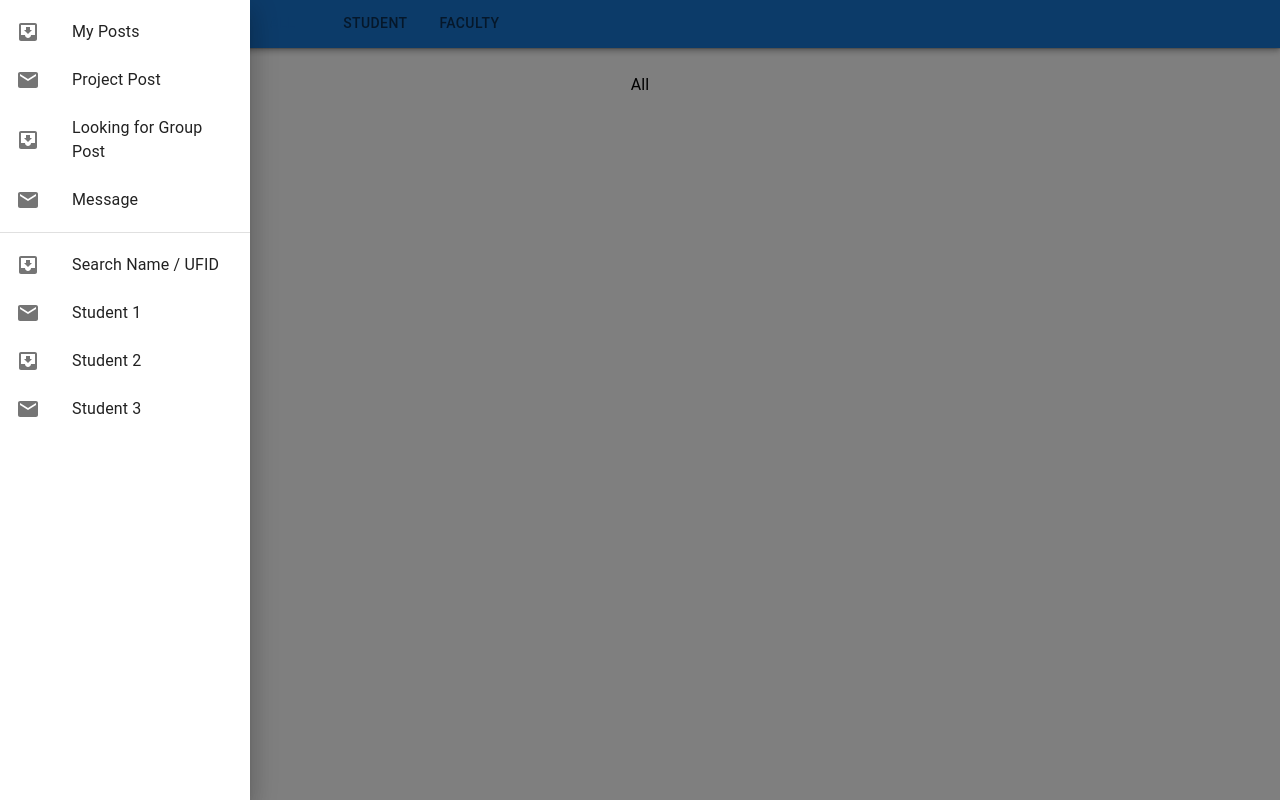
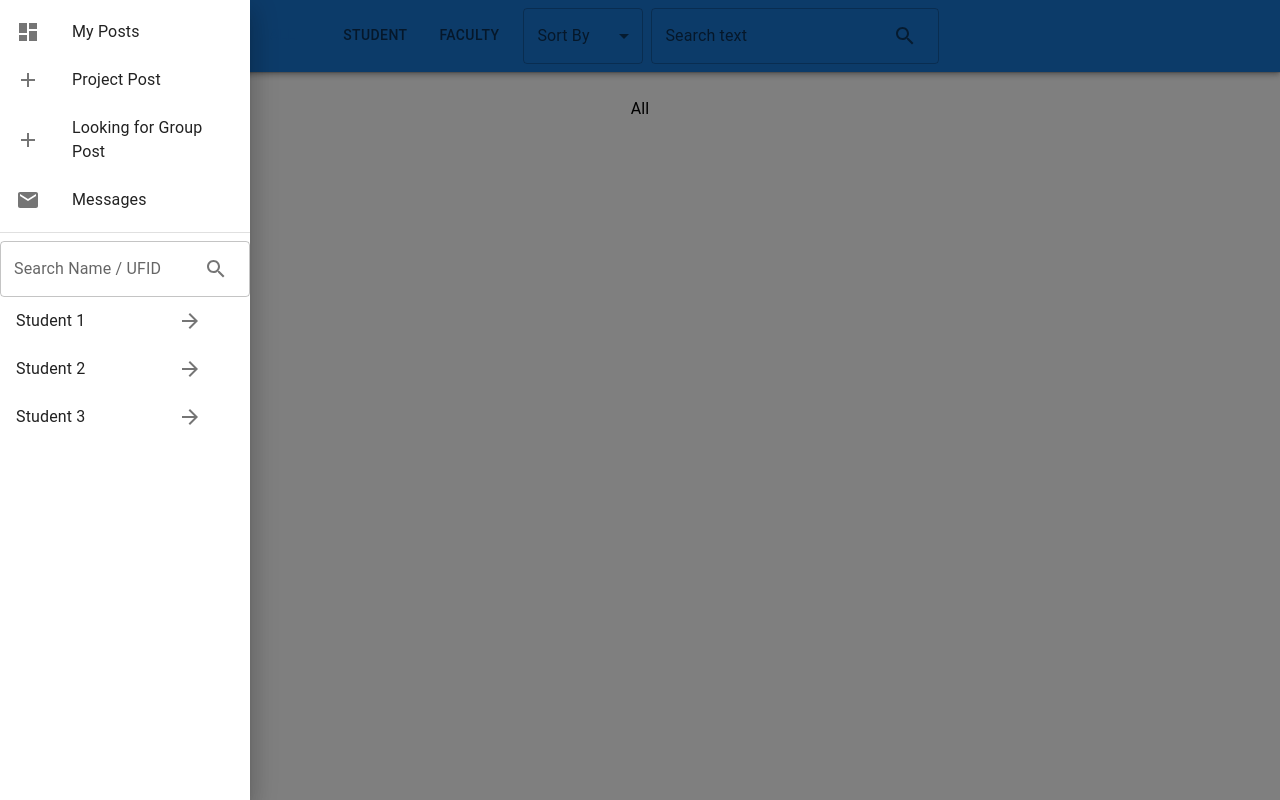
Before and after one commit to MenkeTechnologies/CIS4914ProjectDatabaseUI, a React (Create React App) app: page / in a window 1280 px wide. Built offline with nearby package versions, Linux system fonts and the light colour scheme.

Commit message:
finish up nav and icons

```diff
--- a/src/App.js
+++ b/src/App.js
@@ -14,8 +14,13 @@ import Divider from '@mui/material/Divider';
 import ListItem from '@mui/material/ListItem';
 import ListItemIcon from '@mui/material/ListItemIcon';
 import ListItemText from '@mui/material/ListItemText';
-import InboxIcon from '@mui/icons-material/MoveToInbox';
-import MailIcon from '@mui/icons-material/Mail';
+import SearchIcon from '@mui/icons-material/Search';
+import TextField from '@mui/material/TextField';
+import InputLabel from '@mui/material/InputLabel';
+import MenuItem from '@mui/material/MenuItem';
+import FormControl from '@mui/material/FormControl';
+import Select from '@mui/material/Select';
+import { Add, ArrowForward, Dashboard, Mail } from "@mui/icons-material";
 
 const LEFT = 'left';
 
@@ -36,7 +41,7 @@ function App() {
   };
 
   function TabPanel(props) {
-    const { children, value, index, ...other } = props;
+    const {children, value, index, ...other} = props;
 
     return (
       <div
@@ -47,7 +52,7 @@ function App() {
         {...other}
       >
         {value === index && (
-          <Box sx={{ p: 3 }}>
+          <Box sx={{p: 3}}>
             <Typography>{children}</Typography>
           </Box>
         )}
@@ -63,23 +68,38 @@ function App() {
       onKeyDown={toggleDrawer(anchor, false)}
     >
       <List>
-        {['My Posts', 'Project Post', 'Looking for Group Post', 'Message'].map((text, index) => (
-          <ListItem button key={text}>
-            <ListItemIcon>
-              {index % 2 === 0 ? <InboxIcon/> : <MailIcon/>}
-            </ListItemIcon>
-            <ListItemText primary={text}/>
-          </ListItem>
-        ))}
+        <ListItem button key={'My Posts'}>
+
+          <ListItemIcon> <Dashboard/> </ListItemIcon>
+          <ListItemText primary={'My Posts'}/>
+        </ListItem>
+
+        <ListItem button key={'Project Post'}>
+          <ListItemIcon> <Add/> </ListItemIcon>
+          <ListItemText primary={'Project Post'}/>
+        </ListItem>
+
+        <ListItem button key={'Looking for Group Post'}>
+          <ListItemIcon> <Add/> </ListItemIcon>
+          <ListItemText primary={'Looking for Group Post'}/>
+        </ListItem>
+
+        <ListItem button key={'Messages'}>
+          <ListItemIcon> <Mail/> </ListItemIcon>
+          <ListItemText primary={'Messages'}/>
+        </ListItem>
+
       </List>
       <Divider/>
       <List>
-        {['Search Name / UFID', 'Student 1', 'Student 2', 'Student 3'].map((text, index) => (
+        <TextField id="outlined-basic" label="Search Name / UFID" variant="outlined"
+                   InputProps={{endAdornment: <SearchButton/>}}/>
+        {['Student 1', 'Student 2', 'Student 3'].map((text, index) => (
           <ListItem button key={text}>
+            <ListItemText primary={text}/>
             <ListItemIcon>
-              {index % 2 === 0 ? <InboxIcon/> : <MailIcon/>}
+              <ArrowForward/>
             </ListItemIcon>
-            <ListItemText primary={text}/>
           </ListItem>
         ))}
       </List>
@@ -98,6 +118,13 @@ function App() {
   };
 
   const [value, setValue] = React.useState(0);
+  const [age, setAge] = React.useState('');
+
+  const SearchButton = () => (
+    <IconButton>
+      <SearchIcon/>
+    </IconButton>
+  )
 
   return (
     <div className="App">
@@ -116,6 +143,28 @@ function App() {
             <Tab label="Student" {...a11yProps(1)} />
             <Tab label="Faculty" {...a11yProps(2)} />
           </Tabs>
+
+          <FormControl sx={{m: 1, minWidth: 120}}>
+            <InputLabel id="demo-simple-select-helper-label">Sort By</InputLabel>
+            <Select
+              labelId="demo-simple-select-helper-label"
+              id="demo-simple-select-helper"
+              value={age}
+              label="Age"
+              onChange={handleChange}
+            >
+              <MenuItem value="">
+                <em>None</em>
+              </MenuItem>
+              <MenuItem value={10}>Ten</MenuItem>
+              <MenuItem value={20}>Twenty</MenuItem>
+              <MenuItem value={30}>Thirty</MenuItem>
+            </Select>
+          </FormControl>
+
+          <TextField id="outlined-basic" label="Search text" variant="outlined"
+                     InputProps={{endAdornment: <SearchButton/>}}
+          />
         </Toolbar>
       </AppBar>
       <Box sx={{width: '100%'}}>
@@ -132,7 +181,6 @@ function App() {
         </TabPanel>
       </Box>
 
-
       <Drawer
         anchor={LEFT}
         open={state[LEFT]}
```
